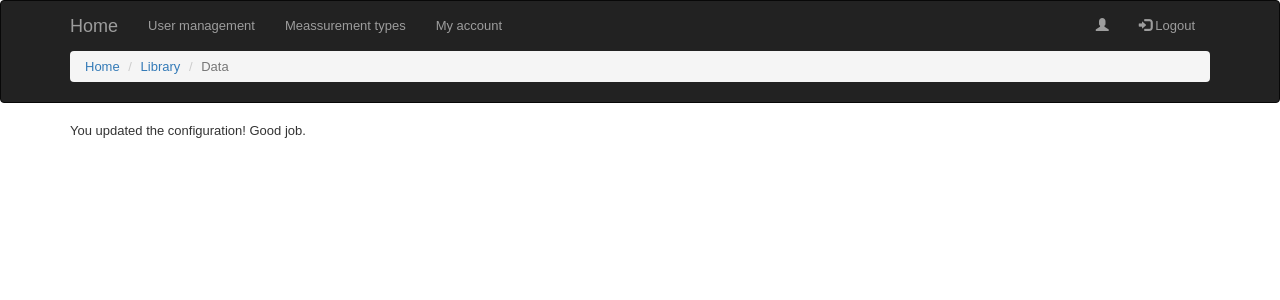
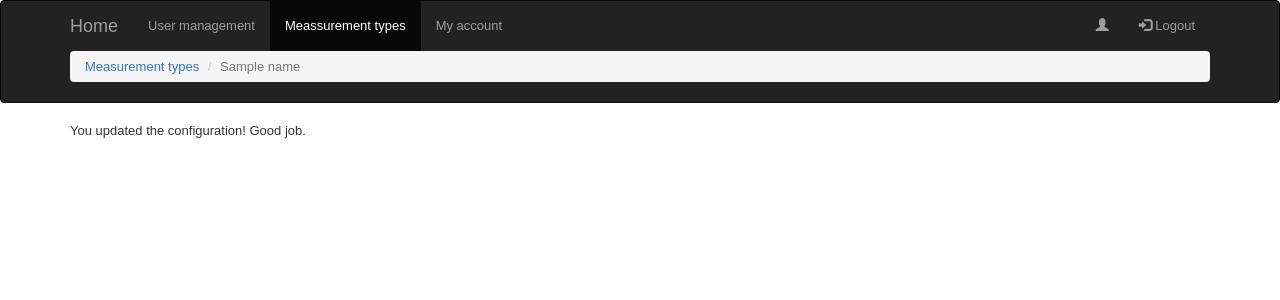
Before and after one commit to deVinnnie/python-sensor-server, a Django app: template webservice/data/templates/data/measurementtype-update.html in a window 1280 px wide. Shown: the top 300 px of the page. Run offline with Django 3.2, Linux system fonts and the light colour scheme; the template is opened without the code that fills it: most values are stand-ins (such as "Sample title", 1, 10 or a date in 2020); some libraries are stand-ins or nearby versions.

Commit message:
Update breadcrumbs

```diff
--- a/webservice/data/templates/data/measurementtype-detail.html
+++ b/webservice/data/templates/data/measurementtype-detail.html
@@ -7,6 +7,8 @@
 {% block bread %}<li><a href="{% url 'measurementtype-list' %}">Measurement types</a></li>{% endblock %}
 {% block bread_1 %}{% endblock %}
 {% block bread_active %}<li class="active">{{ name }}</li>{% endblock %}
+
+{% block page_2 %}<li class="active"><a href="{% url 'measurementtype-list' %}">Meassurement types</a></li>{% endblock %}
 
 {% block content %}
 <h1>{{ name }}</h1>
--- a/webservice/data/templates/data/measurementtype-update.html
+++ b/webservice/data/templates/data/measurementtype-update.html
@@ -1,6 +1,12 @@
 {% extends "data/template.html" %}
 
 {% block title %}Sensor Configuration{% endblock %}
+
+{% block bread %}<li><a href="{% url 'measurementtype-list' %}">Measurement types</a></li>{% endblock %}
+{% block bread_1 %}{% endblock %}
+{% block bread_active %}<li class="active">{{ name }}</li>{% endblock %}
+
+{% block page_2 %}<li class="active"><a href="{% url 'measurementtype-list' %}">Meassurement types</a></li>{% endblock %}
 
 {% block content %}
 <p>You updated the configuration! Good job.</p>
```
